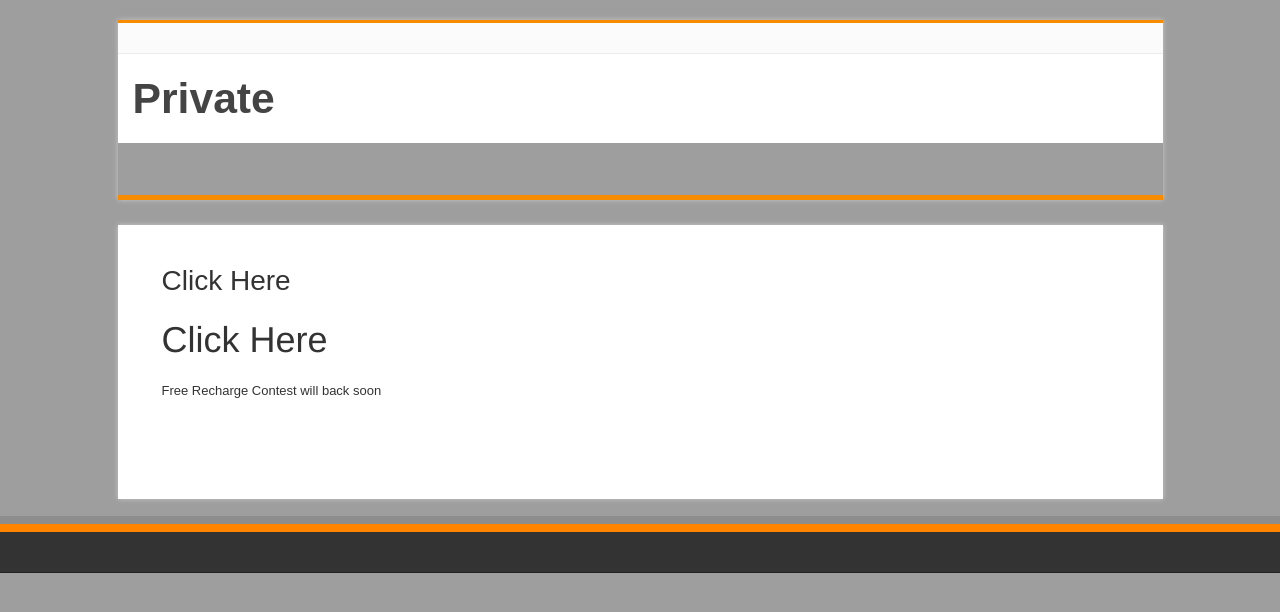
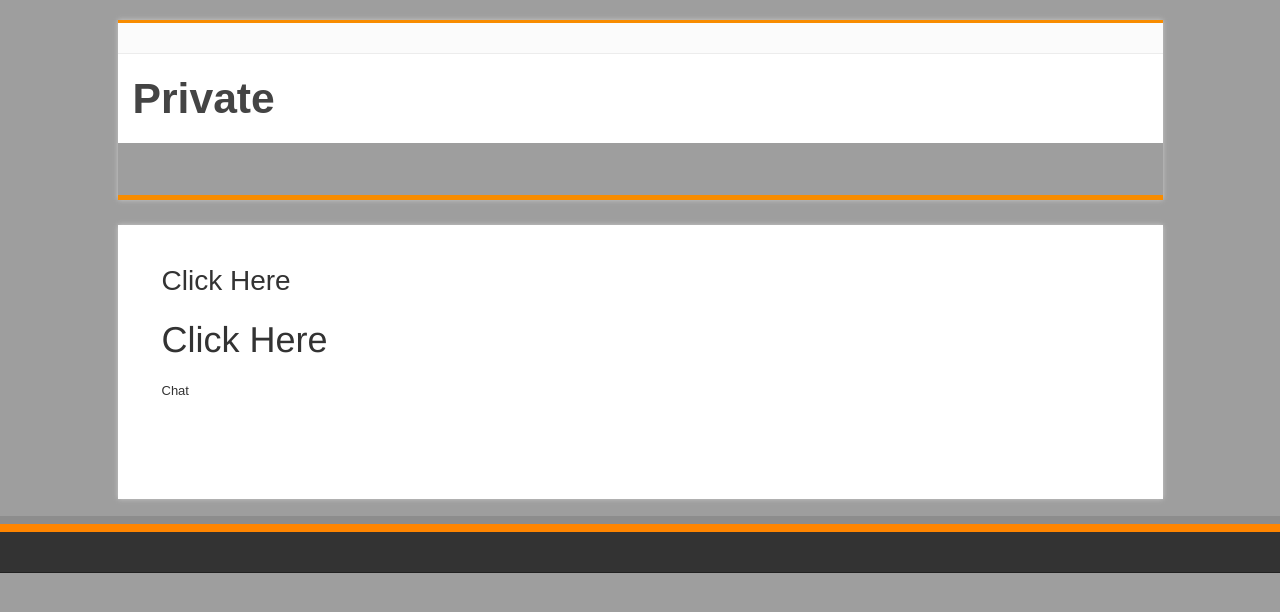
Before and after one commit to enyusu/enyusu.github.com, a Jekyll site: the page free-recharge-contest/index.html, which Jekyll copies as it is, in a window 1280 px wide. Shown: the top 612 px of the page. Built offline with Jekyll 4.4.1, drawn with Linux system fonts in a browser that asks for light colours; some web fonts are replaced.

Commit message:
Update index.html

```diff
--- a/free-recharge-contest/index.html
+++ b/free-recharge-contest/index.html
@@ -79,7 +79,7 @@ document.getElementById("12345678").style.display = 'block';
 				<h1 class="name post-title entry-title" itemprop="itemReviewed" itemscope itemtype="http://schema.org/Thing"><span itemprop="name">Click Here</span></h1>
 				<div class="entry">
 					<h1>Click Here</h1>
-<p>Free Recharge Contest will back soon</p>
+<p>Chat</p>
 <p>&nbsp;</p>
 </div><!-- .entry /-->
 
```
